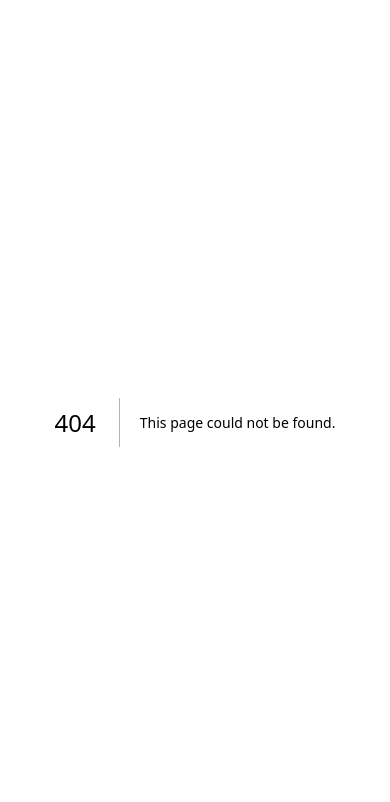
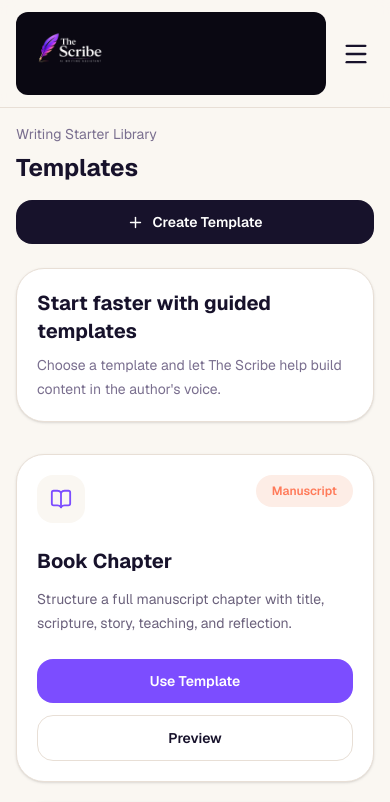
Before and after one commit to BethelHills/the-scribe, a Next.js app: page /templates in a window 390 px wide. Before the commit this address had no page. Shown: the top 802 px of the page. Built offline with nearby package versions, Linux system fonts and the light colour scheme.

Commit message:
Add Templates page with writing starter library and AI actions.
Wire template cards into the dashboard layout with responsive styling, dark mode tokens, and assistant prompts for each template type.

Co-authored-by: Cursor <cursoragent@cursor.com>

```diff
--- /dev/null
+++ b/src/app/(dashboard)/templates/page.tsx
@@ -0,0 +1,5 @@
+import TemplatesContent from "@/components/TemplatesContent";
+
+export default function TemplatesPage() {
+  return <TemplatesContent />;
+}
--- /dev/null
+++ b/src/components/TemplatesContent.tsx
@@ -0,0 +1,165 @@
+"use client";
+
+import { useRouter } from "next/navigation";
+import {
+  BookOpen,
+  FileText,
+  MessageSquareText,
+  PenLine,
+  Plus,
+  Sparkles,
+} from "lucide-react";
+import PageContainer from "@/components/layout/PageContainer";
+import PageHeader from "@/components/layout/PageHeader";
+import Card from "@/components/ui/Card";
+import { ActionButton } from "@/components/ui/ActionButton";
+import { useToast } from "@/components/providers/ToastProvider";
+import { badgeClass } from "@/lib/ui-classes";
+import { buttonInteractions, ghostButtonClass } from "@/components/ui/buttonStyles";
+
+const templates = [
+  {
+    title: "Book Chapter",
+    description:
+      "Structure a full manuscript chapter with title, scripture, story, teaching, and reflection.",
+    icon: BookOpen,
+    tag: "Manuscript",
+    prompt:
+      "Create a book chapter template with title, scripture, story, teaching, and reflection in the author's voice.",
+  },
+  {
+    title: "Sermon Outline",
+    description:
+      "Create sermon points with scripture references, application, and closing prayer.",
+    icon: MessageSquareText,
+    tag: "Sermon",
+    prompt:
+      "Create a sermon outline with scripture references, application points, and a closing prayer.",
+  },
+  {
+    title: "Devotional",
+    description:
+      "Write short daily devotionals with scripture, reflection, and prayer.",
+    icon: Sparkles,
+    tag: "Devotional",
+    prompt:
+      "Write a devotional template with scripture, reflection, and closing prayer.",
+  },
+  {
+    title: "Testimony Story",
+    description:
+      "Turn life experiences into clear, faith-filled testimony stories.",
+    icon: PenLine,
+    tag: "Story",
+    prompt:
+      "Help me write a testimony story that is clear, faith-filled, and personal.",
+  },
+  {
+    title: "Bible Study Lesson",
+    description:
+      "Create teaching lessons with context, key points, and discussion questions.",
+    icon: FileText,
+    tag: "Teaching",
+    prompt:
+      "Create a Bible study lesson with context, key teaching points, and discussion questions.",
+  },
+  {
+    title: "Prayer Guide",
+    description:
+      "Build prayer-focused content for chapters, sermons, or devotionals.",
+    icon: Sparkles,
+    tag: "Prayer",
+    prompt:
+      "Create a prayer guide suitable for a chapter, sermon, or devotional.",
+  },
+];
+
+export default function TemplatesContent() {
+  const { showToast } = useToast();
+  const router = useRouter();
+
+  function useTemplate(prompt: string) {
+    router.push(`/assistant?prompt=${encodeURIComponent(prompt)}`);
+  }
+
+  return (
+    <PageContainer>
+      <PageHeader
+        subtitle="Writing Starter Library"
+        title="Templates"
+        action={
+          <ActionButton
+            className="w-full gap-2 sm:w-auto"
+            onClick={() => showToast("Custom template builder coming soon")}
+          >
+            <Plus size={17} />
+            Create Template
+          </ActionButton>
+        }
+      />
+
+      <Card className="mb-8">
+        <div className="flex flex-col gap-4 sm:flex-row sm:items-center sm:justify-between">
+          <div>
+            <h2 className="text-xl font-bold sm:text-2xl">
+              Start faster with guided templates
+            </h2>
+            <p className="mt-2 max-w-2xl text-sm leading-6 text-muted">
+              Choose a template and let The Scribe help build content in the
+              author&apos;s voice.
+            </p>
+          </div>
+        </div>
+      </Card>
+
+      <div className="grid grid-cols-1 gap-5 md:grid-cols-2 xl:grid-cols-3">
+        {templates.map((template) => {
+          const Icon = template.icon;
+
+          return (
+            <Card
+              key={template.title}
+              className="transition hover:-translate-y-1 hover:shadow-md"
+            >
+              <div className="flex items-start justify-between gap-4">
+                <div className="flex h-12 w-12 items-center justify-center rounded-2xl bg-surface-muted text-accent">
+                  <Icon size={22} />
+                </div>
+
+                <span className={`${badgeClass} px-3 py-1 text-xs`}>
+                  {template.tag}
+                </span>
+              </div>
+
+              <h3 className="mt-6 text-xl font-bold">{template.title}</h3>
+
+              <p className="mt-3 text-sm leading-6 text-muted-foreground">
+                {template.description}
+              </p>
+
+              <div className="mt-6 flex flex-col gap-3 sm:flex-row">
+                <button
+                  type="button"
+                  onClick={() => useTemplate(template.prompt)}
+                  className={`rounded-2xl bg-accent px-4 py-3 text-sm font-semibold text-white ${buttonInteractions} hover:opacity-90 active:opacity-80`}
+                >
+                  Use Template
+                </button>
+
+                <button
+                  type="button"
+                  onClick={() =>
+                    showToast(`Previewing "${template.title}" template`)
+                  }
+                  className={ghostButtonClass}
+                >
+                  Preview
+                </button>
+              </div>
+            </Card>
+          );
+        })}
+      </div>
+    </PageContainer>
+  );
+}
```
